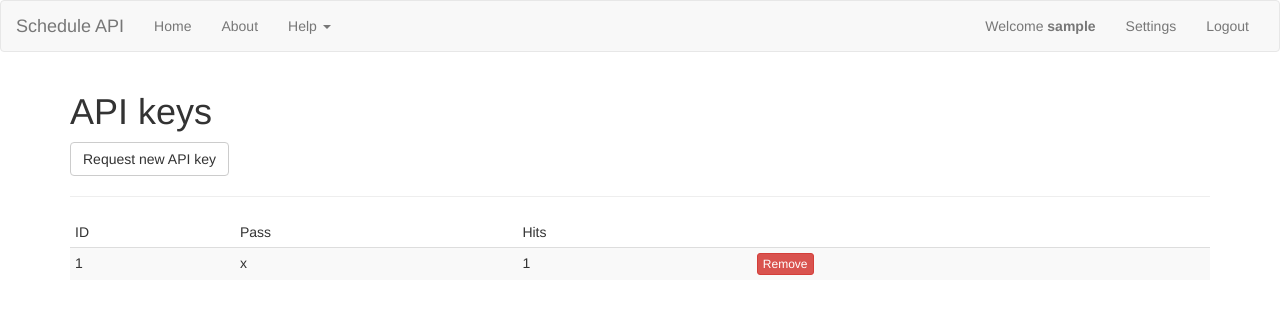
After one commit to phille97/scheduleapi, a Flask app: page /settings/apikeys in a window 1280 px wide. The commit adds this page. Shown: the top 314 px of the page. Run offline with Flask 2, Linux system fonts and the light colour scheme; a user stored in the database is signed in; tables that the repository leaves empty hold one stand-in row (values such as "Sample post"); parts of the project's set-up code (start-up, migrations or seed data) failed here and were passed over; some libraries are stand-ins or nearby versions.

Commit message:
Add apikey management

```diff
--- a/scheduleapi/__init__.py
+++ b/scheduleapi/__init__.py
@@ -40,7 +40,7 @@ app.session = session
 ## LoginManager
 login_manager = LoginManager()
 login_manager.init_app(app)
-login_manager.login_message = u"You are now logged in!"
+login_manager.login_message = u"Please authenticate!"
 login_manager.login_view = "useractions.login"
 
 @login_manager.user_loader
--- /dev/null
+++ b/scheduleapi/controllers/generic.py
@@ -0,0 +1 @@
+# -*- coding: utf-8 -*-
--- a/scheduleapi/controllers/users.py
+++ b/scheduleapi/controllers/users.py
@@ -1,8 +1,12 @@
 # -*- coding: utf-8 -*-
 
+import hashlib
+import random
+
 from passlib.hash import pbkdf2_sha256
+
 from .database import get_session
-from ..database.models import User, Email
+from ..database.models import User, Email, Apikey
 
 def encrypt_password(raw):
     return pbkdf2_sha256.encrypt(raw, rounds=200000, salt_size=16)
@@ -13,12 +17,36 @@ def check_password(raw, hashed):
 def register(username, password, email=None):
     session = get_session()
     user = session.query(User).filter(User.username==username).first()
+
     if user is not None:
         return False
-    # TODO: BETTER PASSWORD STORING
+
     new_user = User(username=username,password=encrypt_password(password))
     if email is not None:
         new_user.emails = [Email(address=email,primary=True)]
+
     session.add(new_user)
     session.commit()
     return True
+
+def generate_apikey(user):
+    session = get_session()
+    keypass = hashlib.sha224(str(random.getrandbits(200)).encode('utf-8')).hexdigest()[0:35]
+    keyid = str(user.id) + "-" + hashlib.sha224(str(random.getrandbits(200)).encode('utf-8')).hexdigest()[0:35]
+    new_apikey = Apikey(keyid=keyid, keypass=keypass)
+    user.apikeys.append(new_apikey)
+    session.commit()
+    return new_apikey
+
+def fetch_apikeys(user):
+    session = get_session()
+    apikeys = session.query(Apikey).filter(Apikey.user_id==user.id)
+    return apikeys
+
+def remove_apikey(apikey):
+    if apikey is not None:
+        session = get_session()
+        session.delete(apikey)
+        session.commit()
+        return True
+    return False
--- a/scheduleapi/database/models.py
+++ b/scheduleapi/database/models.py
@@ -192,6 +192,10 @@ class Apikey(Base, Mixin):
 
     UniqueConstraint('keyid')
 
+    def __init__(self, keyid, keypass):
+        self.keyid = keyid
+        self.keypass = keypass
+
     def __repr__(self):
         return '<Apikey %r>' % self.keyid
 
--- /dev/null
+++ b/scheduleapi/templates/forms/apikeys.html
@@ -0,0 +1,24 @@
+{% extends "layout.html" %}
+
+{% from "_formhelpers.html" import render_field %}
+
+{% block title %}Manage API keys ScheduleAPI{% endblock %}
+
+{% block content %}
+<div class="container">
+    <h1>API keys</h1> <a href="{{url_for('generic.new_apikey')}}" class="btn btn-default">Request new API key</a>
+    <hr>
+    <div class="table-responsive">
+      <table class="table table-striped table-condensed">
+        <thead>
+          <tr>
+            <td>ID</td> <td>Pass</td><td>Hits</td><td></td>
+          </tr>
+        </thead>
+      {% for apikey in apikeys %}
+          <tr><td>{{ apikey.keyid }}</td><td>{{ apikey.keypass }}</td><td>{{ apikey.hits }}</td><td><a class="btn btn-danger btn-xs" href="{{url_for('generic.del_apikey', id=apikey.id)}}">Remove</a></td></tr>
+      {% endfor %}
+      </table>
+    </div>
+</div>
+{% endblock %}
--- a/scheduleapi/templates/layout.html
+++ b/scheduleapi/templates/layout.html
@@ -28,7 +28,7 @@
         </li>
       </ul>
       <ul class="nav navbar-nav navbar-right">
-        {% if current_user.is_authenticated() %}
+        {% if current_user.is_authenticated %}
         <li><a class="disabled" href="#">Welcome <b>{{ current_user.username }}</b></a></li>
         <li><a href="{{url_for('generic.get_settings')}}">Settings</a></li>
         <li><a href="{{url_for('useractions.logout')}}">Logout</a></li>
--- a/scheduleapi/templates/settings.html
+++ b/scheduleapi/templates/settings.html
@@ -5,7 +5,7 @@
 <div class="container">
   <h1>Settings</h1>
   <hr>
-  <a class="btn btn-lg btn-default" href="#">Manage API keys</a>
+  <a class="btn btn-lg btn-default" href="{{url_for('generic.get_apikeys')}}">Manage API keys</a>
   <hr>
   <h2>User settings</h2>
 </div>
--- a/scheduleapi/views/generic.py
+++ b/scheduleapi/views/generic.py
@@ -4,8 +4,12 @@ from flask import (
     Blueprint, render_template, abort, flash, session, request,
     redirect, url_for
     )
-from flask.ext.login import login_required
+from flask.ext.login import login_required, current_user
 from jinja2 import TemplateNotFound
+
+from ..database.models import Apikey
+from ..controllers.database import get_session
+from ..controllers.users import generate_apikey, fetch_apikeys, remove_apikey
 
 
 bp = Blueprint('generic', __name__)
@@ -42,3 +46,29 @@ def post_settings():
         return render_template('settings.html')
     except TemplateNotFound:
         abort(404)
+
+@bp.route('/settings/apikeys', methods=['GET'])
+@login_required
+def get_apikeys():
+    try:
+        return render_template('forms/apikeys.html', apikeys=fetch_apikeys(user=current_user))
+    except TemplateNotFound:
+        abort(404)
+
+@bp.route('/settings/apikeys/new', methods=['GET'])
+@login_required
+def new_apikey():
+    api_key = generate_apikey(user=current_user)
+    return redirect(url_for('generic.get_apikeys'))
+
+@bp.route('/settings/apikeys/remove/<id>', methods=['GET'])
+@login_required
+def del_apikey(id):
+    session = get_session()
+    apikey = session.query(Apikey).filter(Apikey.user_id==current_user.id and Apikey.id==id).first()
+    if remove_apikey(apikey):
+        flash("API key was removed")
+    else:
+        flash("API key could not be removed")
+
+    return redirect(url_for('generic.get_apikeys'))
--- a/setup.py
+++ b/setup.py
@@ -39,5 +39,6 @@ setup(
         'PyYAML',
         'psycopg2',
         'passlib',
+        'urlparse',
     ]
 )
```
Also changed, not shown: scheduleapi/views/useractions.py (line endings or trailing spaces).
